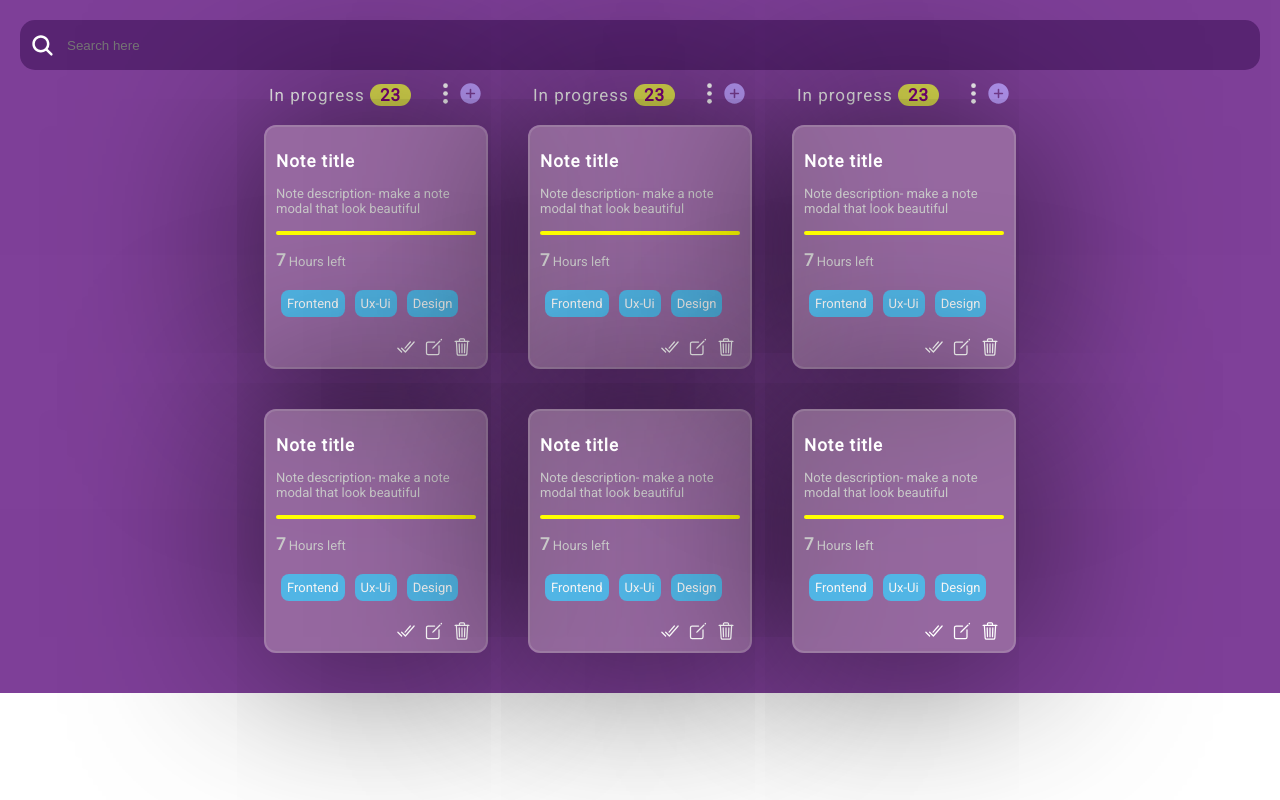
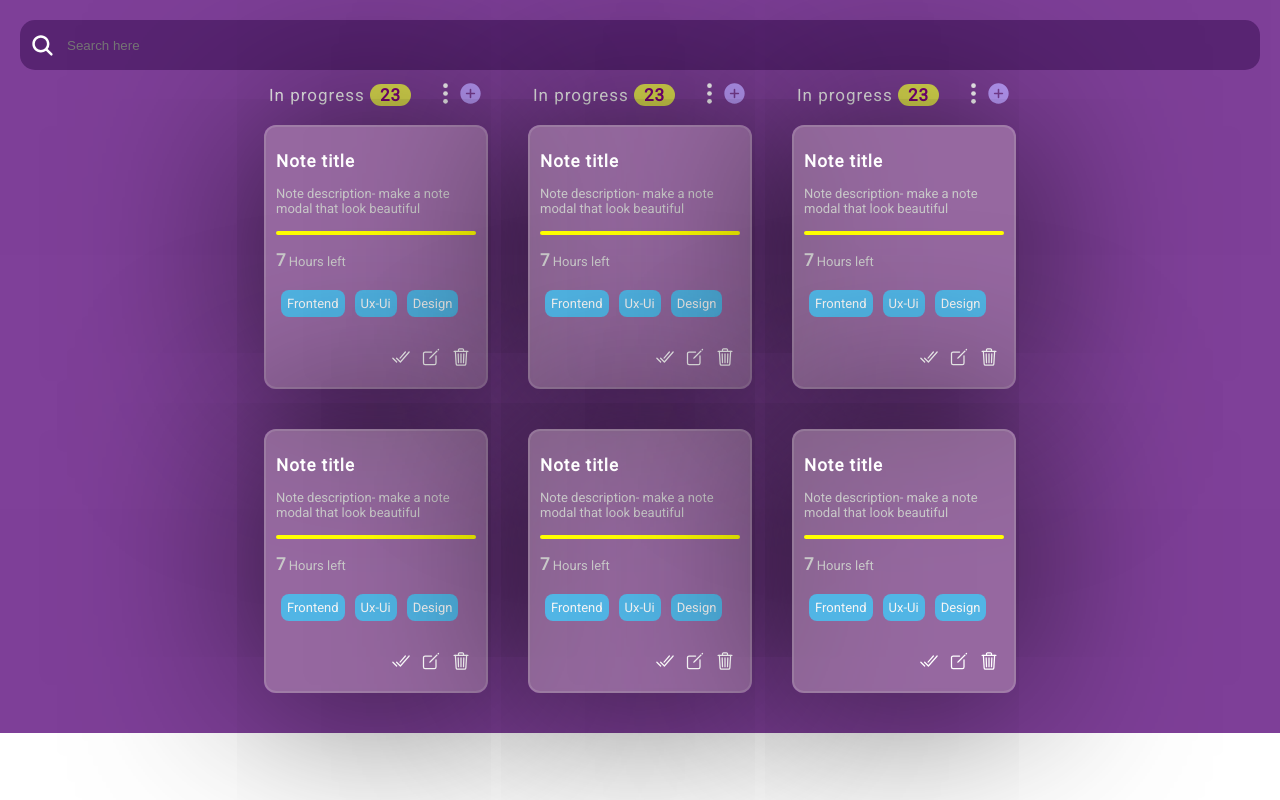
Before and after one commit to ManishBisht777/getyourNotes-Frontend, a React (Create React App) app: page / in a window 1280 px wide. Built offline with nearby package versions, Linux system fonts and the light colour scheme.

Commit message:
fix styling

```diff
--- a/src/components/Note.js
+++ b/src/components/Note.js
@@ -99,6 +99,6 @@ const Crud = styled.div`
   ion-icon {
     color: white;
     font-size: 20px;
-    margin: 0px 4px;
+    margin: 10px 5px;
   }
 `;
```
